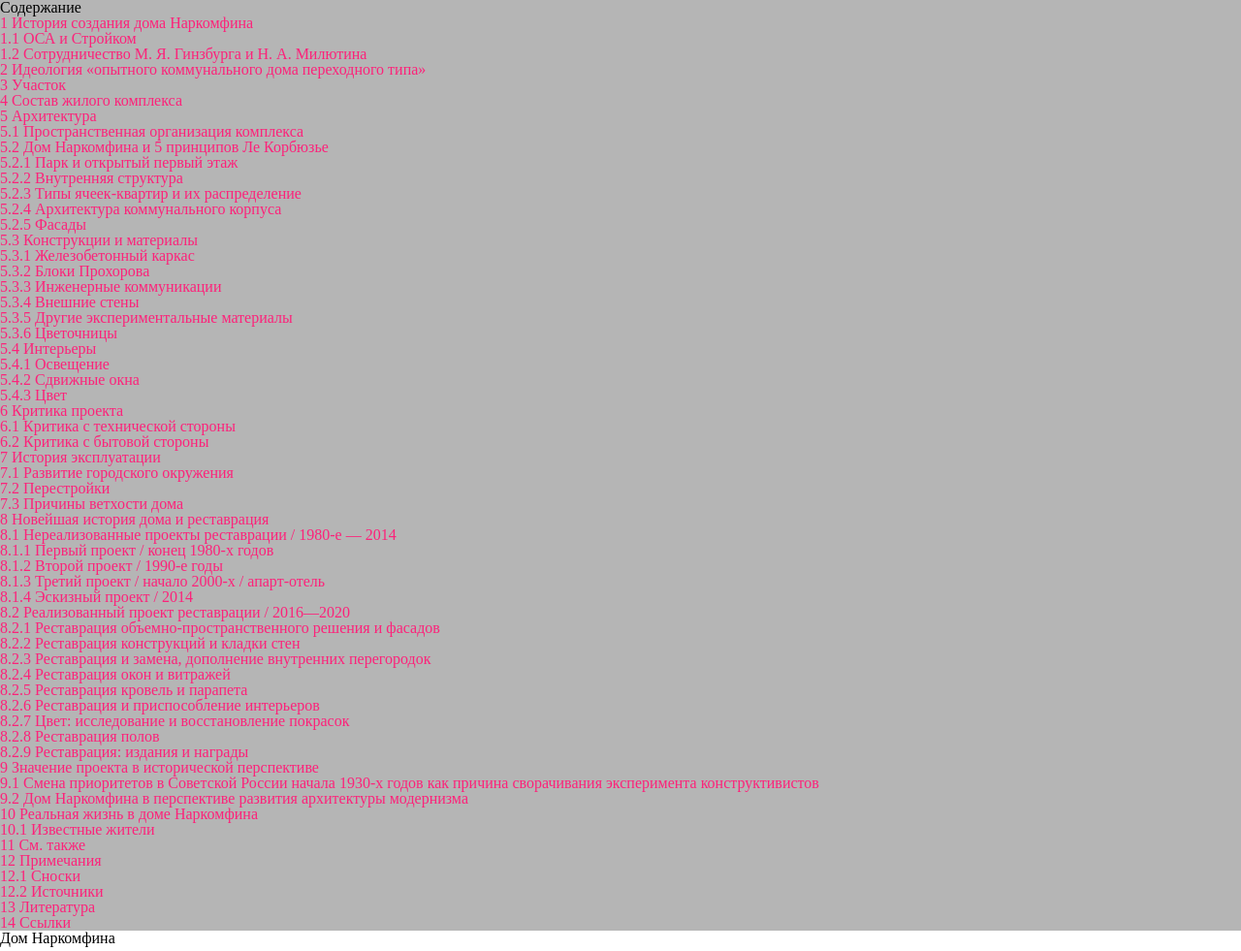
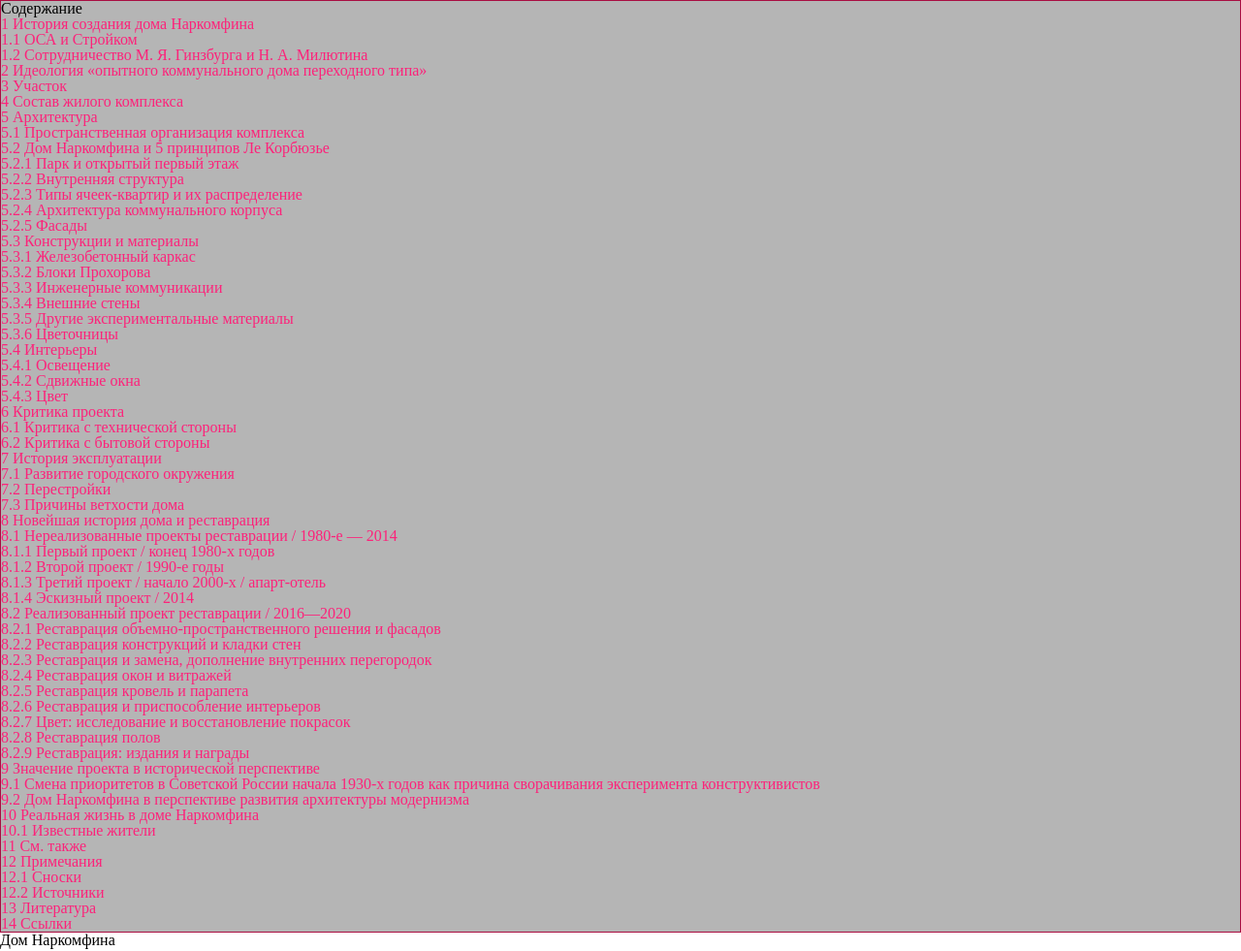
Before and after one commit to Lekaaman/-, a plain HTML site: page index.html in a window 1280 px wide. Shown: the top 981 px of the page at 97% size. Drawn offline with Linux system fonts and the light colour scheme.

Commit message:
Update content.css

```diff
--- a/css/content.css
+++ b/css/content.css
@@ -9,7 +9,7 @@
 
 nav{
     background: rgb(181, 181, 181);
-    border:rgb(169, 13, 65);
+    border: 1px solid rgb(169, 13, 65);
     /* border - обводка */
 }
 
```
